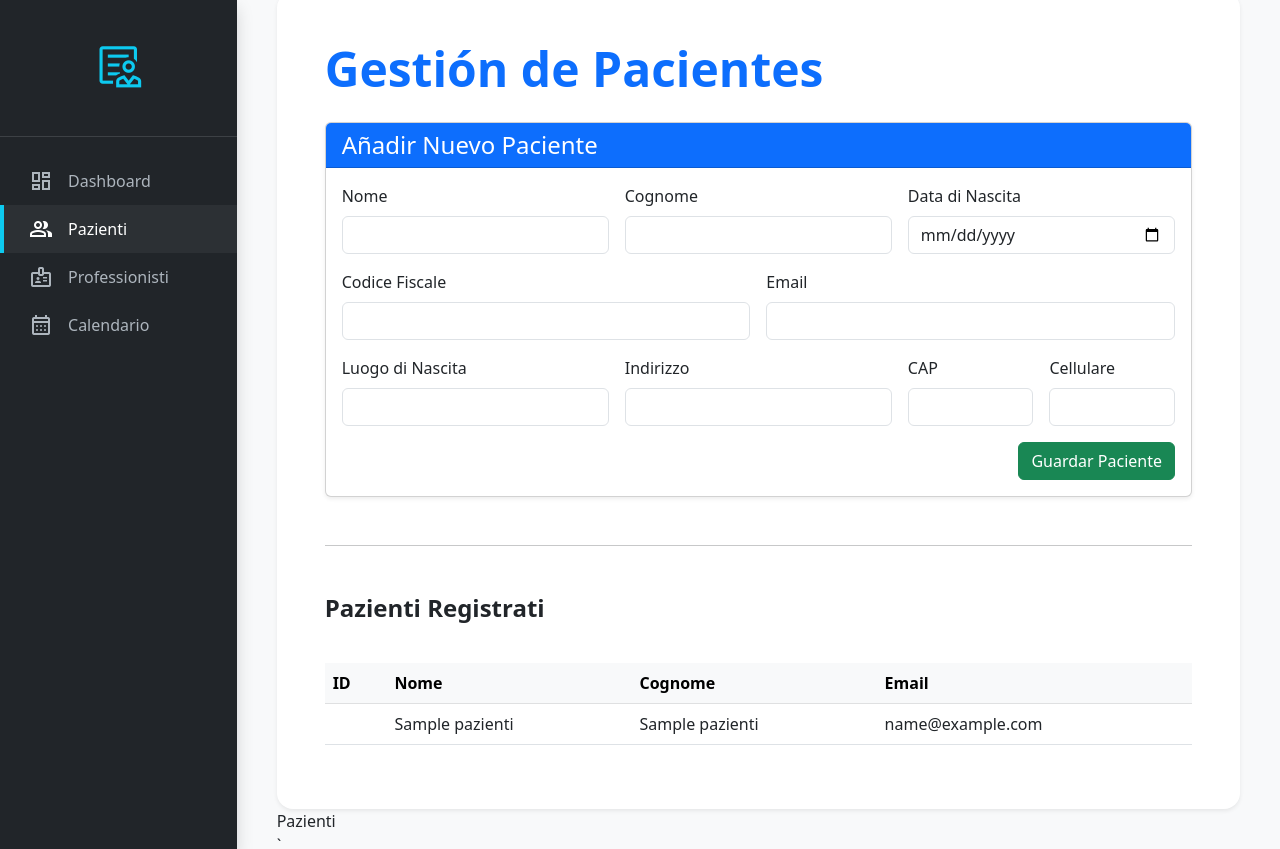
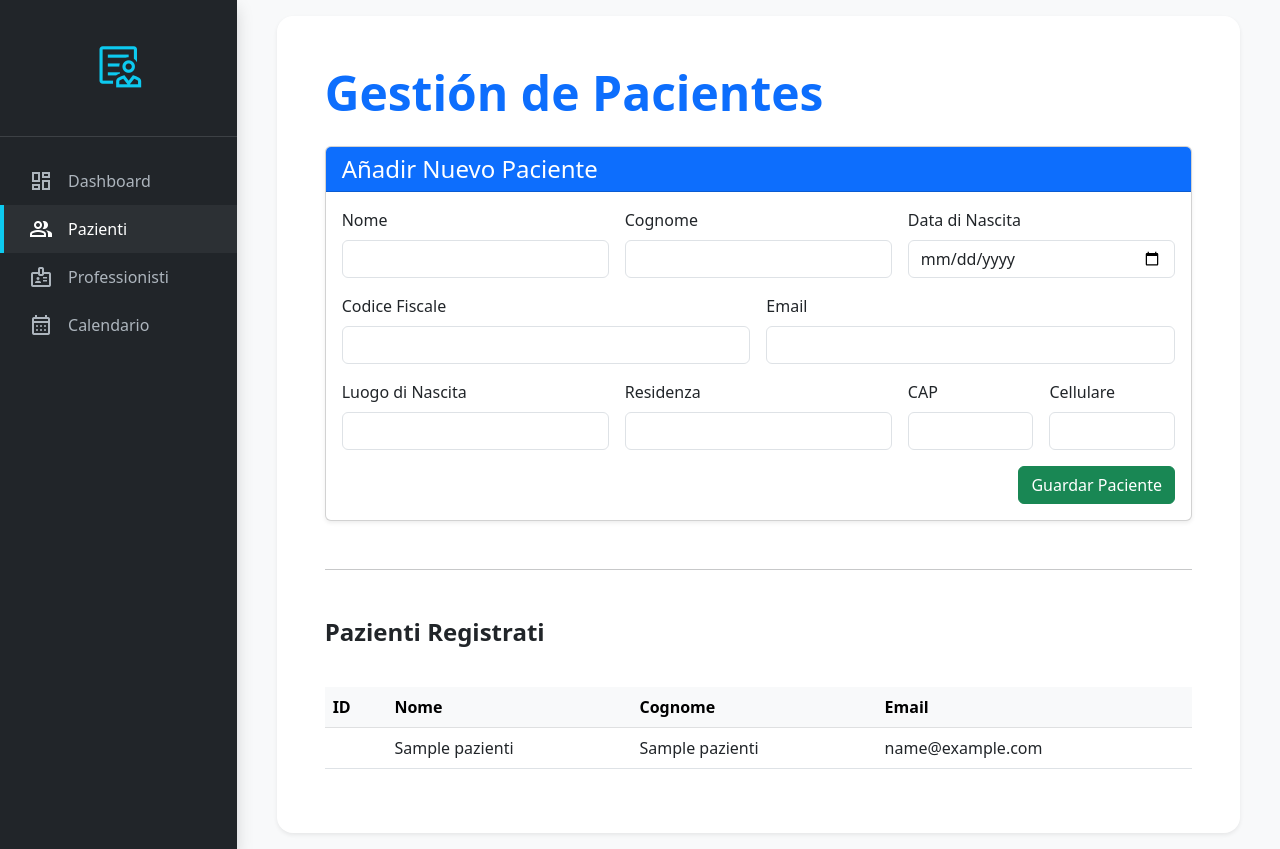
Before and after one commit to Facundo-Mos/stage, a PHP site: page / in a window 1280 px wide, after a click that opens the changed part. Run offline with PHP 8.4, Linux system fonts and the light colour scheme; tables that the repository leaves empty hold one stand-in row (values such as "Sample post"); data that the repository does not hold is empty.

```diff
--- a/index.php
+++ b/index.php
@@ -136,7 +136,7 @@ $res_dottore = $conn->query("SELECT * FROM dottore");
                                 <input type="text" name="luogo" class="form-control" required>
                             </div>
                             <div class="col-md-4">
-                                <label class="form-label">Indirizzo</label>
+                                <label class="form-label">Residenza</label>
                                 <input type="text" name="indirizzo" class="form-control" required>
                             </div>
                             <div class="col-md-2">
@@ -154,9 +154,7 @@ $res_dottore = $conn->query("SELECT * FROM dottore");
                         </form>
                     </div>
                 </div>
-
                 <hr class="my-5">
-
                 <h2 class="h4 fw-bold mb-3"> Pazienti Registrati</h2>
                 <div class="table-responsive">
                     <table class="table table-hover mt-4">
@@ -181,10 +179,6 @@ $res_dottore = $conn->query("SELECT * FROM dottore");
                     </table>
                 </div>
         </div>
-
-            <a href="javascript:void(0)" class="nav-link" onclick="showPage('pazienti', this)">Pazienti</a>`
-
-
         <div id="professionisti" class="content-section d-none">
             <div class="container bg-white p-5 shadow-sm rounded-4">
                 <h1 class="display-5 fw-bold text-dark">Professionisti</h1>
```
